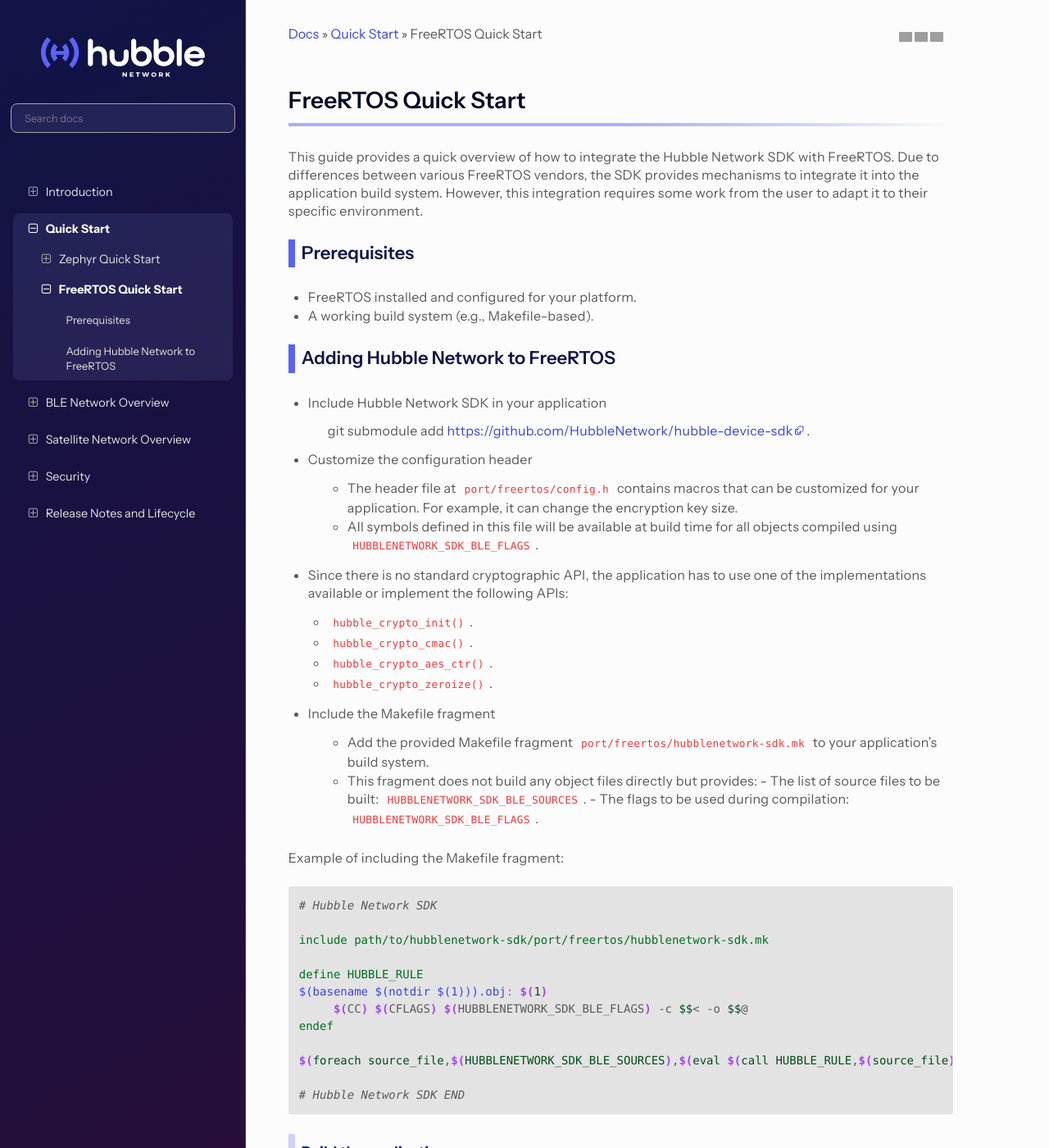
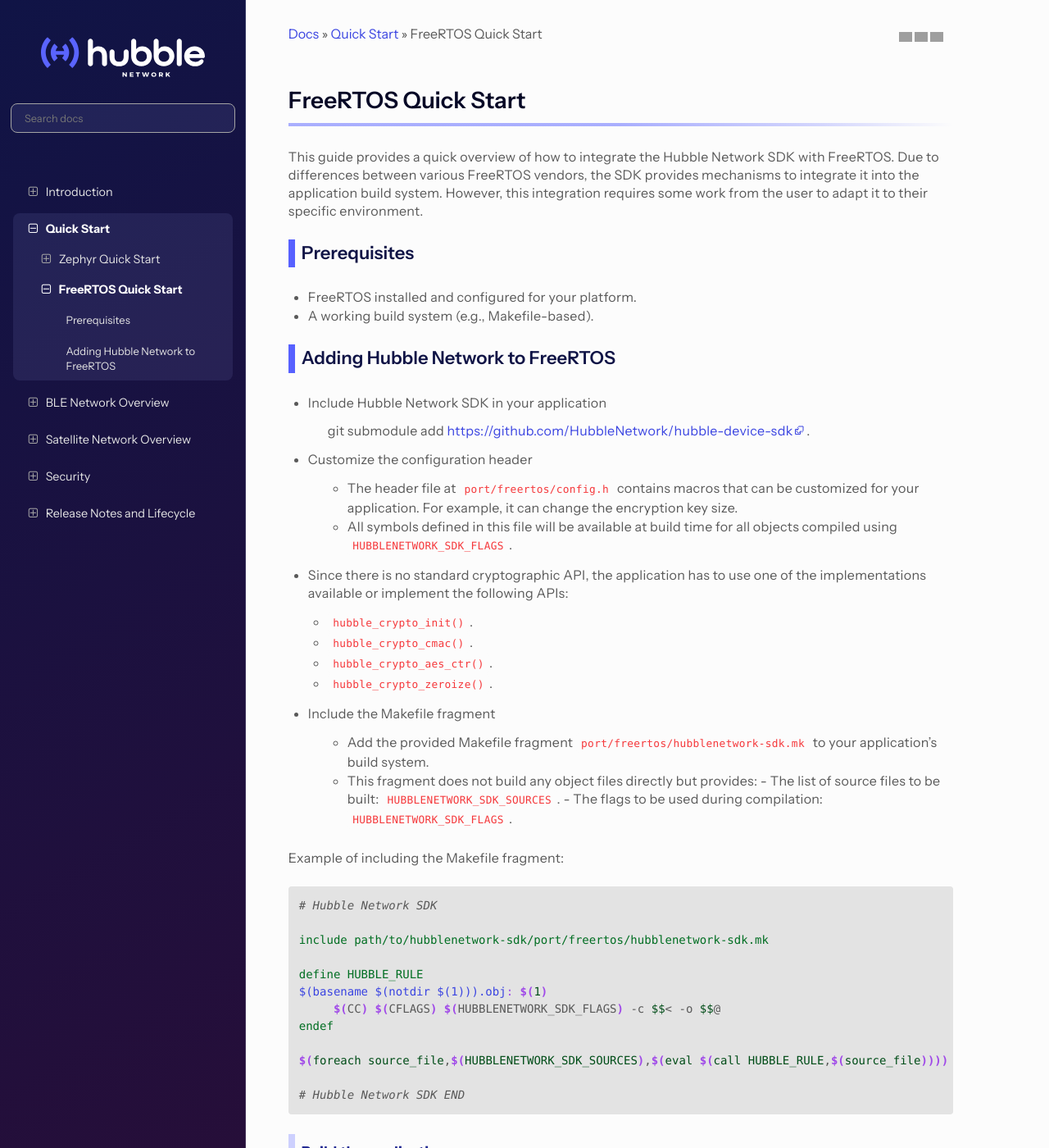
Before and after one commit to danielr-hubblenetwork/sdk, a Sphinx documentation site: the page built from docs/quickstart/freertos/index.rst, in a window 1280 px wide and 1400 px high. Shown: the whole window at 82% size. Built offline with Sphinx 7.4.7 and the Read the Docs theme 3.1.0, drawn with Linux system fonts in a browser that asks for light colours.

```diff
--- a/docs/quickstart/freertos/index.rst
+++ b/docs/quickstart/freertos/index.rst
@@ -34,7 +34,7 @@
      the encryption key size.
 
    * All symbols defined in this file will be available at build time
-     for all objects compiled using ``HUBBLENETWORK_SDK_BLE_FLAGS``.
+     for all objects compiled using ``HUBBLENETWORK_SDK_FLAGS``.
 
 * Since there is no standard cryptographic API, the application has to use one of
   the implementations available or implement the following APIs:
@@ -51,8 +51,8 @@
      system.
 
    * This fragment does not build any object files directly but provides:
-     - The list of source files to be built: ``HUBBLENETWORK_SDK_BLE_SOURCES``.
-     - The flags to be used during compilation: ``HUBBLENETWORK_SDK_BLE_FLAGS``.
+     - The list of source files to be built: ``HUBBLENETWORK_SDK_SOURCES``.
+     - The flags to be used during compilation: ``HUBBLENETWORK_SDK_FLAGS``.
 
 Example of including the Makefile fragment:
 
@@ -64,10 +64,10 @@
 
    define HUBBLE_RULE
    $(basename $(notdir $(1))).obj: $(1)
-        $(CC) $(CFLAGS) $(HUBBLENETWORK_SDK_BLE_FLAGS) -c $$< -o $$@
+        $(CC) $(CFLAGS) $(HUBBLENETWORK_SDK_FLAGS) -c $$< -o $$@
    endef
 
-   $(foreach source_file,$(HUBBLENETWORK_SDK_BLE_SOURCES),$(eval $(call HUBBLE_RULE,$(source_file))))
+   $(foreach source_file,$(HUBBLENETWORK_SDK_SOURCES),$(eval $(call HUBBLE_RULE,$(source_file))))
 
    # Hubble Network SDK END
 
```
Also changed, not shown: 3 other files.
